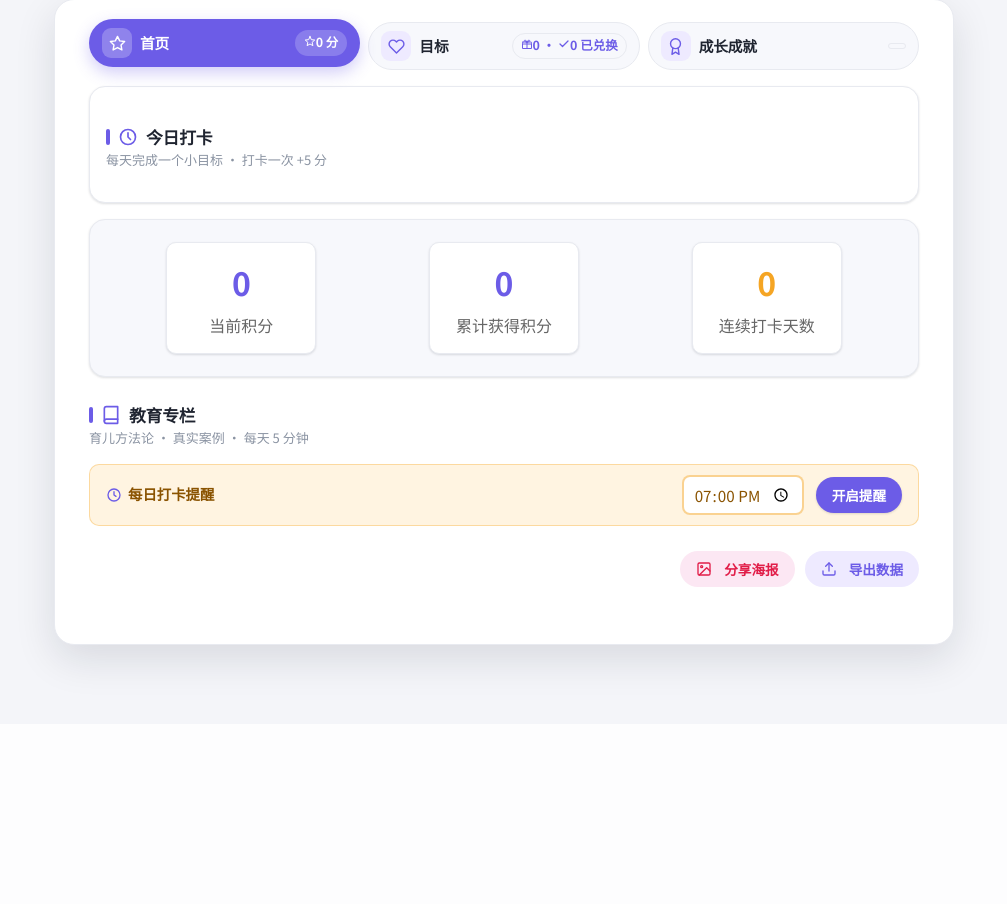
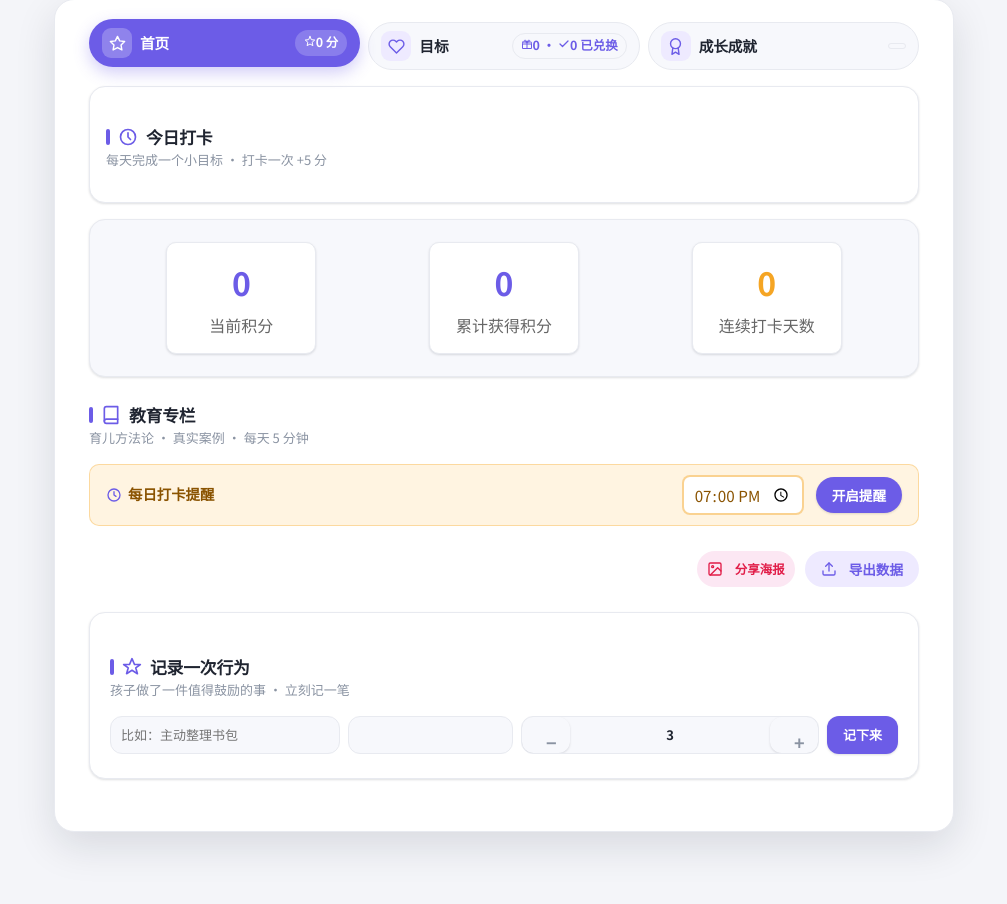
Before and after one commit to geekspherehk/Star-Rewards, a PHP site: page / in a window 1280 px wide. Shown: the part 76-980 px from the top of the page, without its empty margins (136-1143 px from the left). Before the commit the page ends 757 px from the top, so only its background shows below. Run offline with PHP 8.4, Linux system fonts and the light colour scheme; lists and menus that the app fills with data are empty.

Commit message:
feat: 行为记录卡 + 分享海报收紧 + 里程碑进度字段 + 成长建议跟随 focus
- 新增「记录一次行为」入口（首页描述+素养下拉+步进分值）
- diary-header flex 标题不被挤、poster-btn 紧凑化
- API: rose_all_rounder/rose_persist_21 暴露 progress+target
- renderV2Suggestions 主推=用户已设 focus，副推=排除 focus 最弱 2 项
- bump: script.js?v68 i18n.js?v48 style.css?v48 sw v80

```diff
--- a/i18n.js
+++ b/i18n.js
@@ -86,6 +86,13 @@ const translations = {
             exportFailed: '导出失败',
             recentRecords: '最近记录',
             quickAdd: '快速记积分',
+            recordBehavior: '记录一次行为',
+            recordBehaviorSub: '孩子做了一件值得鼓励的事 · 立刻记一笔',
+            recordBehaviorPlaceholder: '比如：主动整理书包',
+            recordBehaviorCategory: '归属素养',
+            recordBehaviorPoints: '本次分值',
+            recordBehaviorSave: '记下来',
+            recordBehaviorSuccess: '已记录 +{points} 分 · {cat}',
             viewAllRecords: '查看全部记录',
             welcomeTitle: '欢迎来到 Star Rewards！',
             welcomeDesc: '记录第一个好行为，为孩子点亮第一颗星星，解锁第一个成就吧！',
@@ -758,6 +765,13 @@ const translations = {
             exportFailed: 'Export failed',
             recentRecords: 'Recent Records',
             quickAdd: 'Quick Add Points',
+            recordBehavior: 'Record a behavior',
+            recordBehaviorSub: 'Log a good behavior right away',
+            recordBehaviorPlaceholder: 'e.g. organized their own bag',
+            recordBehaviorCategory: 'Category',
+            recordBehaviorPoints: 'Points',
+            recordBehaviorSave: 'Save',
+            recordBehaviorSuccess: 'Saved +{points} points · {cat}',
             viewAllRecords: 'View All Records',
             welcomeTitle: 'Welcome to Star Rewards!',
             welcomeDesc: 'Log your first behavior, light up a star for your child and unlock your first achievement!',
--- a/index.html
+++ b/index.html
@@ -30,12 +30,12 @@
       "offers": { "@type": "Offer", "price": "0", "priceCurrency": "CNY" }
     }
     </script>
-    <link rel="stylesheet" href="style.css?v=47">
+    <link rel="stylesheet" href="style.css?v=48">
     <link rel="stylesheet" href="i18n.css?v=1">
     <!-- API Client for Hostinger MySQL -->
     <script defer src="api/api-client.js?v=24"></script>
     <!-- 多语言支持 -->
-    <script defer src="i18n.js?v=47"></script>
+    <script defer src="i18n.js?v=48"></script>
     <script defer src="utils.js?v=1"></script>
     <script defer src="pwa-manager.js?v=1"></script>
     <script defer src="themes.js?v=1"></script>
@@ -182,6 +182,24 @@
                 <div class="export-bar">
                     <button type="button" class="poster-btn" onclick="openPosterModal()"><svg class="btn-ico" viewBox="0 0 24 24" fill="none" stroke="currentColor" stroke-width="2" stroke-linecap="round" stroke-linejoin="round"><rect x="3" y="3" width="18" height="18" rx="2"/><circle cx="8.5" cy="8.5" r="1.5"/><path d="M21 15l-5-5L5 21"/></svg><span data-i18n="home.sharePoster">分享海报</span></button>
                     <button type="button" class="export-btn" onclick="exportData()"><svg class="btn-ico" viewBox="0 0 24 24" fill="none" stroke="currentColor" stroke-width="2" stroke-linecap="round" stroke-linejoin="round"><path d="M21 15v4a2 2 0 0 1-2 2H5a2 2 0 0 1-2-2v-4"/><polyline points="17 8 12 3 7 8"/><line x1="12" y1="3" x2="12" y2="15"/></svg><span data-i18n="home.exportData">导出数据</span></button>
+                </div>
+
+                <!-- 行为记录：临时加分入口（不在打卡日历里的好事） -->
+                <div class="v2-section" id="quick-behavior-card">
+                    <div class="v2-section-head">
+                        <h3 class="section-title section-title--icon"><svg class="sec-ico" viewBox="0 0 24 24" fill="none" stroke="currentColor" stroke-width="2" stroke-linecap="round" stroke-linejoin="round"><path d="M12 2l3 7h7l-5.5 4 2 7-6.5-4-6.5 4 2-7L2 9h7z"/></svg><span data-i18n="home.recordBehavior">记录一次行为</span></h3>
+                        <p class="v2-sub" data-i18n="home.recordBehaviorSub">孩子做了一件值得鼓励的事 · 立刻记一笔</p>
+                    </div>
+                    <div class="qb-grid">
+                        <input type="text" id="qb-desc" class="qb-input" placeholder="" data-i18n-placeholder="home.recordBehaviorPlaceholder" maxlength="60">
+                        <select id="qb-cat" class="qb-select"></select>
+                        <div class="qb-points">
+                            <button type="button" class="qb-step" onclick="qbStep(-1)" aria-label="减">−</button>
+                            <input type="number" id="qb-pts" class="qb-pts-input" value="3" min="1" max="20" step="1">
+                            <button type="button" class="qb-step" onclick="qbStep(1)" aria-label="加">+</button>
+                        </div>
+                        <button type="button" class="qb-save" onclick="quickAddBehavior()" data-i18n="home.recordBehaviorSave">记下来</button>
+                    </div>
                 </div>
             </div>
 
@@ -457,7 +475,7 @@
         }
     </script>
     <script defer src="qrcode-generator.js?v=1"></script>
-    <script defer src="script.js?v=67"></script>
+    <script defer src="script.js?v=68"></script>
     <script>
         // 确保script.js加载完成后再执行初始化
         window.addEventListener('load', function() {
--- a/login.html
+++ b/login.html
@@ -15,12 +15,12 @@
     <meta property="og:url" content="https://stellar.gaocaihk.com/login.html">
     <meta property="og:image" content="https://stellar.gaocaihk.com/logo.svg">
     <meta name="twitter:card" content="summary">
-    <link rel="stylesheet" href="style.css?v=47">
+    <link rel="stylesheet" href="style.css?v=48">
     <meta name="theme-color" content="#6C5CE7">
     <!-- API Client for Hostinger MySQL -->
     <script defer src="api/api-client.js?v=24"></script>
     <!-- 多语言支持 -->
-    <script defer src="i18n.js?v=47"></script>
+    <script defer src="i18n.js?v=48"></script>
     <script defer src="utils.js?v=1"></script>
     <script>
         // 页面加载日志
--- a/style.css
+++ b/style.css
@@ -684,6 +684,10 @@ h3 {
 .poster-btn {
     color: #ad1457;
     background: #fce4ec;
+    flex: 0 0 auto;        /* 移动端不被挤换行 */
+    white-space: nowrap;
+    padding: 6px 10px;     /* 紧凑一些 */
+    font-size: 0.78rem;
 }
 
 .export-btn:hover {
@@ -749,10 +753,13 @@ h3 {
     justify-content: space-between;
     gap: 10px;
     margin-bottom: 15px;
+    flex-wrap: nowrap;
 }
 
 .diary-header h3 {
     margin: 0;
+    flex: 1 1 auto;
+    min-width: 0;
 }
 
 .calendar-card {
@@ -3335,6 +3342,53 @@ a:hover { text-decoration: underline; }
     --cat-all-rounder: #7C6CF0;  --cat-all-rounder-soft: #F0EDFF;
 }
 
+/* ── 行为记录卡（V2 临时加分入口）── */
+.qb-grid {
+    display: grid;
+    grid-template-columns: 1.4fr 1fr auto auto;
+    gap: 8px;
+    align-items: center;
+}
+.qb-input, .qb-select {
+    height: 38px; padding: 0 10px;
+    border: 1px solid var(--border); border-radius: var(--r-md);
+    background: var(--surface-2); color: var(--text);
+    font-size: var(--fs-sm); min-width: 0;
+}
+.qb-input:focus, .qb-select:focus { outline: 2px solid var(--brand-soft); border-color: var(--brand); }
+.qb-points {
+    display: inline-flex; align-items: center;
+    border: 1px solid var(--border); border-radius: var(--r-md);
+    background: var(--surface-2); overflow: hidden;
+}
+.qb-step {
+    width: 32px; height: 36px; border: none; background: transparent;
+    color: var(--muted); font-size: 18px; font-weight: 700; cursor: pointer;
+}
+.qb-step:hover { color: var(--brand); background: var(--brand-soft); }
+.qb-pts-input {
+    width: 40px; height: 36px; border: none; text-align: center;
+    background: transparent; color: var(--text); font-weight: 700; font-size: var(--fs-sm);
+    -moz-appearance: textfield;
+}
+.qb-pts-input::-webkit-outer-spin-button,
+.qb-pts-input::-webkit-inner-spin-button { -webkit-appearance: none; margin: 0; }
+.qb-save {
+    height: 38px; padding: 0 16px;
+    border: none; border-radius: var(--r-md);
+    background: var(--brand); color: #fff;
+    font-weight: 700; font-size: var(--fs-sm); cursor: pointer;
+    box-shadow: var(--sh-sm);
+    transition: background .15s, transform .12s;
+}
+.qb-save:hover { background: var(--brand-600); transform: translateY(-1px); }
+.qb-save:active { transform: translateY(0); }
+@media (max-width: 560px) {
+    .qb-grid { grid-template-columns: 1fr 1fr; }
+    .qb-input { grid-column: 1 / -1; }
+    .qb-save { grid-column: 1 / -1; }
+}
+
 .v2-section {
     background: var(--surface);
     border: 1px solid var(--border);
--- a/sw.js
+++ b/sw.js
@@ -1,5 +1,5 @@
 // Service Worker 文件
-const CACHE_NAME = 'star-rewards-v79';
+const CACHE_NAME = 'star-rewards-v80';
 const urlsToCache = [
   '/',
   '/index.html',
```
Also changed, not shown: api/index.php (+6 -2 lines), script.js.
